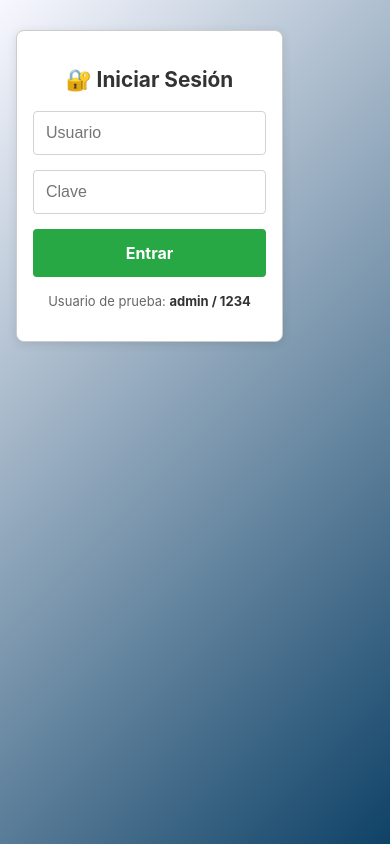
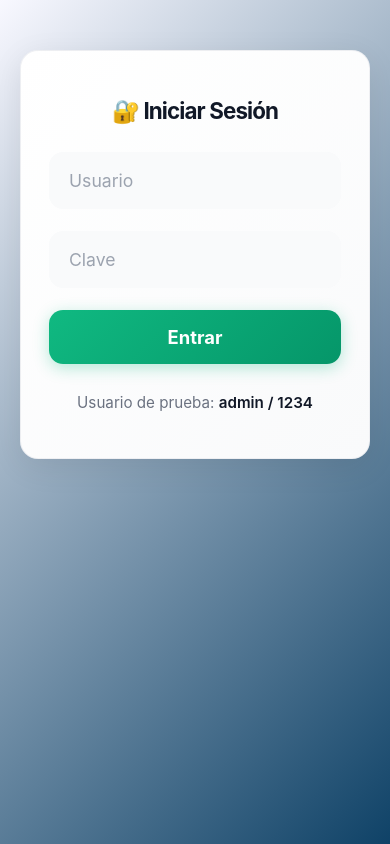
Before and after one commit to cocomicho1986/REGISTRO-MOTOS, a React (Vite) app in the folder frontend/: page /login in a window 390 px wide. Built offline with nearby package versions, Linux system fonts and the light colour scheme; no server answers.

Commit message:
Estetica loginform

```diff
--- a/frontend/src/assets/styles/components/loginForm.css
+++ b/frontend/src/assets/styles/components/loginForm.css
@@ -1,111 +1,153 @@
-/* Estilos para el formulario de login */
+/* Estilos para el formulario de login - Corregido y elegante */
 .login-form-container {
-  max-width: 400px;
-  margin: 50px auto;
-  padding: 20px;
-  border: 1px solid #ccc;
-  border-radius: 8px;
-  background-color: #fff;
-  box-shadow: 0 2px 10px rgba(0, 0, 0, 0.1);
+  max-width: 360px;
+  margin: 70px auto 40px auto;
+  padding: 32px;
+  border-radius: 18px;
+  background: linear-gradient(135deg, #ffffff 0%, #f9fafb 100%);
+  box-shadow: 0 8px 32px rgba(0, 0, 0, 0.08);
+  backdrop-filter: blur(10px);
+  border: 1px solid rgba(229, 231, 235, 0.6);
+  margin-left: 32px;
+  margin-right: auto;
+}
+
+/* Desktop */
+@media (min-width: 1024px) {
+  .login-form-container {
+    margin-left: 40px;
+  }
+}
+
+/* Tablet */
+@media (min-width: 768px) and (max-width: 1023px) {
+  .login-form-container {
+    margin-left: 24px;
+    max-width: 340px;
+    padding: 28px;
+  }
 }
 
 .login-form-title {
   text-align: center;
-  margin-bottom: 20px;
-  color: #333;
+  margin-bottom: 32px;
+  color: #111827;
+  font-size: 1.6rem;
+  font-weight: 700;
+  font-family: 'SF Pro Display', -apple-system, BlinkMacSystemFont, 'Segoe UI', Roboto, sans-serif;
+  letter-spacing: -0.04em;
+  line-height: 1.2;
+  /* Título elegante sin emoji */
 }
 
 .login-error {
-  color: #dc3545;
+  color: #dc2626;
   text-align: center;
-  margin-bottom: 15px;
-  font-weight: bold;
+  margin-bottom: 24px;
+  font-weight: 600;
+  font-size: 0.9rem;
+  padding: 12px 16px;
+  border-radius: 12px;
+  background-color: #fee2e2;
+  font-family: inherit;
 }
 
 .form-group-login {
-  margin-bottom: 15px;
+  margin-bottom: 22px;
 }
 
 .login-input {
   width: 100%;
-  padding: 10px;
-  font-size: 16px;
-  border: 1px solid #ced4da;
-  border-radius: 4px;
+  padding: 16px 18px; /* Reducido para evitar overflow */
+  font-size: 1.05rem;
+  border: 2px solid transparent;
+  border-radius: 14px;
+  background-color: #f9fafb;
+  font-family: inherit;
+  transition: all 0.3s cubic-bezier(0.4, 0, 0.2, 1);
+  color: #111827;
+  font-weight: 500;
+  /* Asegurar que no se salga */
   box-sizing: border-box;
+  margin: 0;
 }
 
 .login-input:focus {
   outline: none;
-  border-color: #80bdff;
-  box-shadow: 0 0 0 0.2rem rgba(0,123,255,.25);
+  border-color: #10b981;
+  background-color: #ffffff;
+  box-shadow: 0 4px 12px rgba(16, 185, 129, 0.15);
+}
+
+.login-input::placeholder {
+  color: #9ca3af;
+  font-weight: 400;
 }
 
 .login-btn {
   width: 100%;
-  padding: 12px;
-  background-color: #28a745;
+  padding: 16px;
+  background: linear-gradient(135deg, #10b981 0%, #059669 100%);
   color: white;
   border: none;
-  border-radius: 4px;
-  font-size: 16px;
-  font-weight: bold;
+  border-radius: 14px;
+  font-size: 1.1rem;
+  font-weight: 700;
   cursor: pointer;
-  transition: background-color 0.2s;
+  transition: all 0.3s cubic-bezier(0.4, 0, 0.2, 1);
+  font-family: inherit;
+  box-shadow: 0 4px 16px rgba(16, 185, 129, 0.3);
+  /* Asegurar que no se salga */
+  box-sizing: border-box;
+  margin: 0;
 }
 
 .login-btn:hover {
-  background-color: #218838;
+  transform: translateY(-2px);
+  box-shadow: 0 6px 20px rgba(16, 185, 129, 0.4);
 }
 
 .login-btn:disabled {
-  background-color: #6c757d;
-  cursor: not-allowed;
+  opacity: 0.7;
+  transform: none;
+  box-shadow: 0 2px 8px rgba(16, 185, 129, 0.2);
 }
 
 .login-info {
-  margin-top: 15px;
+  margin-top: 28px;
   text-align: center;
-  color: #666;
-  font-size: 14px;
+  color: #6b7280;
+  font-size: 0.95rem;
+  font-family: inherit;
+  line-height: 1.5;
 }
 
 .login-info strong {
-  color: #333;
+  color: #111827;
+  font-weight: 600;
 }
 
-/* Responsive - Tablet y Mobile */
+/* Mobile */
 @media (max-width: 767px) {
   .login-form-container {
-    margin: 30px 16px;
-    padding: 16px;
+    margin-left: 20px;
+    margin-right: 20px;
+    padding: 28px;
+    margin-top: 50px;
   }
 
   .login-form-title {
-    font-size: 1.3rem;
-    margin-bottom: 16px;
+    font-size: 1.4rem;
+    margin-bottom: 28px;
   }
 
   .login-input {
-    font-size: 16px; /* Evita zoom en iOS */
-    padding: 12px;
+    font-size: 1.1rem;
+    padding: 16px 18px;
   }
 
   .login-btn {
-    padding: 14px;
-    font-size: 16px;
-  }
-
-  .login-info {
-    font-size: 13px;
+    padding: 16px;
+    font-size: 1.15rem;
   }
 }
-
-/* Responsive - Tablet */
-@media (min-width: 768px) and (max-width: 1023px) {
-  .login-form-container {
-    margin: 40px auto;
-    padding: 18px;
-    max-width: 380px;
-  }
-}
```
